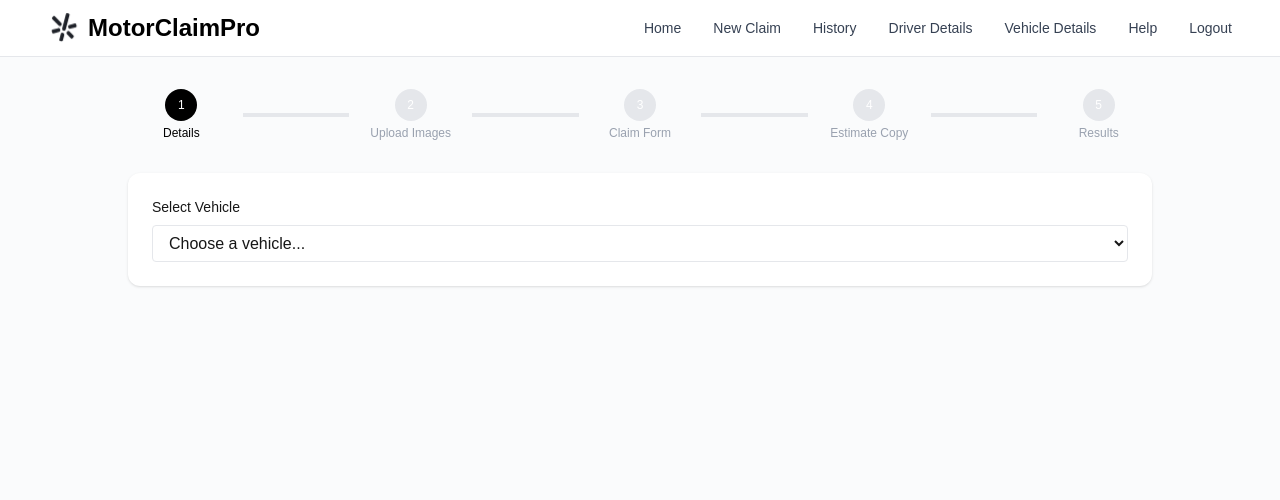
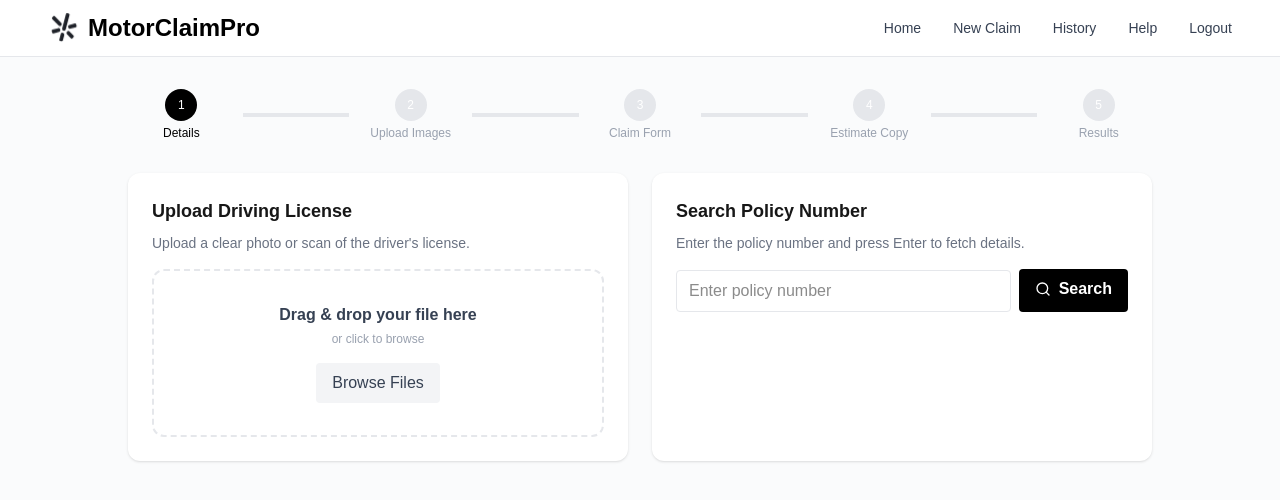
Before and after one commit to muditmadan23/Claims_Frontend, a Next.js app: page /upload in a window 1280 px wide. Shown: the top 500 px of the page. Built offline with nearby package versions, Linux system fonts and the light colour scheme.

Commit message:
changed upload page

```diff
--- a/src/app/upload/page.tsx
+++ b/src/app/upload/page.tsx
@@ -5,6 +5,7 @@ import { useRouter } from "next/navigation";
 import Navbar from "@/components/Navbar";
 import FadedTextLoader from "@/components/FadedTextLoader";
 import { API_BASE_URL } from "@/lib/config";
+import { Shield, Search as SearchIcon, FileText } from "lucide-react";
 
 export default function UploadPage() {
   const router = useRouter();
@@ -17,6 +18,20 @@ export default function UploadPage() {
     left: null,
     right: null,
   });
+  const [licenseImage, setLicenseImage] = useState<File | null>(null);
+  const [policyNumber, setPolicyNumber] = useState<string>("");
+  const [policyLookupLoading, setPolicyLookupLoading] = useState(false);
+  const [policyLookupError, setPolicyLookupError] = useState<string>("");
+  const [detailsUnlocked, setDetailsUnlocked] = useState(false);
+  const [policyDetails, setPolicyDetails] = useState<{
+    insurer: string;
+    policyNumber: string;
+    coverage: string;
+    effectiveFrom: string;
+    effectiveTo: string;
+    status: string;
+    plan: string;
+  } | null>(null);
   const [claimForm, setClaimForm] = useState<File | null>(null);
   const [claimStory, setClaimStory] = useState<string>("");
   const [claimLoading, setClaimLoading] = useState(false);
@@ -141,6 +156,36 @@ export default function UploadPage() {
     setImages((prev) => ({ ...prev, [side]: file }));
   };
 
+  const handleLicenseChange = (e: React.ChangeEvent<HTMLInputElement>) => {
+    const file = e.target.files?.[0] || null;
+    setLicenseImage(file);
+  };
+
+  const lookupPolicy = async () => {
+    const query = policyNumber.trim();
+    if (!query) return;
+    setPolicyLookupLoading(true);
+    setPolicyLookupError("");
+    try {
+      const defaultVehicleId = vehicleOptions[0]?.id || "";
+      setSelectedVehicleId(defaultVehicleId);
+      setPolicyDetails({
+        insurer: "MotorProtect Insurance Co.",
+        policyNumber: query,
+        coverage: "Comprehensive",
+        effectiveFrom: "2024-01-01",
+        effectiveTo: "2024-12-31",
+        status: "Active",
+        plan: "Gold",
+      });
+      setDetailsUnlocked(true);
+    } catch (err: any) {
+      setPolicyLookupError(err?.message || "Error searching policy");
+    } finally {
+      setPolicyLookupLoading(false);
+    }
+  };
+
   const extractClaimStory = async (file: File) => {
     setClaimLoading(true);
     setClaimError("");
@@ -217,26 +262,83 @@ export default function UploadPage() {
           </div>
         </div>
 
-        {/* Step 1: Select Car & Show Locked Details */}
+        {/* Step 1: License Upload + Policy Search, then locked details */}
         {step === 1 && (
           <div className="w-full max-w-5xl mx-auto">
 
-            <div className="bg-white rounded-xl shadow p-6 mb-6">
-              <label className="block text-sm font-medium mb-2">Select Vehicle</label>
-              <select
-                className="w-full border border-gray-200 rounded px-3 py-2 bg-white"
-                value={selectedVehicleId}
-                onChange={(e) => setSelectedVehicleId(e.target.value)}
-              >
-                <option value="">Choose a vehicle...</option>
-                {vehicleOptions.map((v) => (
-                  <option key={v.id} value={v.id}>{v.name}</option>
-                ))}
-              </select>
+            <div className="grid grid-cols-1 md:grid-cols-2 gap-6">
+              <div className="bg-white rounded-xl shadow p-6">
+                <h3 className="text-lg font-semibold mb-2">Upload Driving License</h3>
+                <p className="text-sm text-gray-500 mb-4">Upload a clear photo or scan of the driver's license.</p>
+                <div className="border-2 border-dashed border-gray-200 rounded-xl p-8 flex flex-col items-center">
+                  <div className="font-semibold text-gray-700 mb-1">Drag & drop your file here</div>
+                  <div className="text-xs text-gray-400 mb-4">or click to browse</div>
+                  <label>
+                    <input type="file" accept=".jpg,.jpeg,.png,.pdf" className="hidden" onChange={handleLicenseChange} />
+                    <div className="bg-gray-100 rounded px-4 py-2 text-center font-medium text-gray-700 cursor-pointer hover:bg-gray-200 transition">Browse Files</div>
+                  </label>
+                  {licenseImage && <div className="mt-4 text-sm text-green-600">{licenseImage.name}</div>}
+                </div>
+              </div>
+
+              <div className="bg-white rounded-xl shadow p-6">
+                <h3 className="text-lg font-semibold mb-2">Search Policy Number</h3>
+                <p className="text-sm text-gray-500 mb-4">Enter the policy number and press Enter to fetch details.</p>
+                <div className="flex items-center gap-2">
+                  <input
+                    type="text"
+                    placeholder="Enter policy number"
+                    className="flex-1 border border-gray-200 rounded px-3 py-2 bg-white"
+                    value={policyNumber}
+                    onChange={(e) => setPolicyNumber(e.target.value)}
+                    onKeyDown={(e) => {
+                      if (e.key === 'Enter') {
+                        e.preventDefault();
+                        lookupPolicy();
+                      }
+                    }}
+                  />
+                  <button
+                    type="button"
+                    onClick={lookupPolicy}
+                    className="bg-black text-white px-4 py-2 rounded font-semibold hover:bg-gray-900 transition cursor-pointer"
+                  >
+                    <span className="inline-flex items-center"><SearchIcon className="w-4 h-4 mr-2" />Search</span>
+                  </button>
+                </div>
+                {policyLookupLoading && (
+                  <div className="mt-3 text-sm text-gray-500">Searching...</div>
+                )}
+                {policyLookupError && !policyLookupLoading && (
+                  <div className="mt-3 text-sm text-red-600">{policyLookupError}</div>
+                )}
+              </div>
             </div>
 
-            {selectedVehicle && (
-              <div className="space-y-6">
+            {detailsUnlocked && licenseImage && selectedVehicle && (
+              <div className="space-y-6 mt-6">
+                <div className="bg-white rounded-xl shadow p-6">
+                  <div className="flex items-center justify-between mb-4">
+                    <h3 className="text-lg font-semibold flex items-center">
+                      <Shield className="w-5 h-5 mr-2" />
+                      Policy Details
+                    </h3>
+                    <span className="text-xs font-medium px-2.5 py-1 rounded-full bg-green-50 text-green-700 border border-green-200">Verified</span>
+                  </div>
+                  <div className="grid grid-cols-1 md:grid-cols-3 gap-4">
+                    {policyDetails ? (
+                      <>
+                        {[{label:'Policy Number', value: policyDetails.policyNumber},{label:'Insurer', value: policyDetails.insurer},{label:'Plan', value: policyDetails.plan},{label:'Coverage', value: policyDetails.coverage},{label:'Effective From', value: policyDetails.effectiveFrom},{label:'Effective To', value: policyDetails.effectiveTo},{label:'Status', value: policyDetails.status}].map((f)=> (
+                          <div key={f.label}>
+                            <label className="block text-sm font-medium mb-1">{f.label}</label>
+                            <input value={f.value} readOnly tabIndex={0} className="w-full border border-gray-200 rounded px-3 py-2 bg-gray-50 text-gray-700 cursor-text" />
+                          </div>
+                        ))}
+                      </>
+                    ) : null}
+                  </div>
+                </div>
+
                 <div className="bg-white rounded-xl shadow p-6">
                   <h3 className="text-lg font-semibold mb-4">Vehicle Information</h3>
                   <div className="grid grid-cols-1 md:grid-cols-3 gap-4">
--- a/src/components/Navbar.tsx
+++ b/src/components/Navbar.tsx
@@ -87,7 +87,7 @@ function SupportModal({ isOpen, onClose }: { isOpen: boolean; onClose: () => voi
                 <textarea id="message" name="message" required rows={4} value={formData.message} onChange={handleChange} className="w-full px-3 py-2 border border-gray-300 rounded-lg focus:outline-none focus:ring-2 focus:ring-[#1F4A75] focus:border-transparent resize-none" placeholder="Please provide detailed information about your inquiry..." />
               </div>
               <div className="pt-4">
-                <button type="submit" disabled={isSubmitting} className="w-full bg-[#1F4A75] text-white py-2 px-4 rounded-lg hover:bg-[#1a3d63] disabled:bg-gray-400 disabled:cursor-not-allowed flex items-center justify-center transition-colors">
+                <button type="submit" disabled={isSubmitting} className="w-full bg-black text-white py-2 px-4 rounded-lg hover:bg-gray-900 disabled:bg-gray-400 disabled:cursor-not-allowed flex items-center justify-center transition-colors">
                   {isSubmitting ? (<><Loader2 className="w-4 h-4 animate-spin mr-2" />Sending...</>) : (<><Send className="w-4 h-4 mr-2" />Send Message</>)}
                 </button>
               </div>
@@ -113,8 +113,6 @@ export default function Navbar() {
           <button onClick={() => router.push('/home')} className="hover:text-[#1F4A75] transition cursor-pointer">Home</button>
           <button onClick={() => router.push('/upload')} className="hover:text-[#1F4A75] transition cursor-pointer">New Claim</button>
           <button onClick={() => router.push('/dashboard')} className="hover:text-[#1F4A75] transition cursor-pointer">History</button>
-          <button onClick={() => router.push('/driver-details')} className="hover:text-[#1F4A75] transition cursor-pointer">Driver Details</button>
-          <button onClick={() => router.push('/my-vehicles')} className="hover:text-[#1F4A75] transition cursor-pointer">Vehicle Details</button>
           <button onClick={() => setShowSupportModal(true)} className="hover:text-[#1F4A75] transition cursor-pointer">Help</button>
           <button
             onClick={() => {
--- a/src/lib/data/vehicles.ts
+++ b/src/lib/data/vehicles.ts
@@ -14,7 +14,7 @@ export type Vehicle = {
 export const vehicles: Vehicle[] = [
   {
     id: "camry-2020",
-    image: "/toyota-camry.jpg",
+    image: "/camry.png",
     name: "2020 Toyota Camry",
     make: "Toyota",
     model: "Camry",
@@ -26,7 +26,7 @@ export const vehicles: Vehicle[] = [
   },
   {
     id: "crv-2022",
-    image: "/honda-crv.jpg",
+    image: "/crv.png",
     name: "2022 Honda CR-V",
     make: "Honda",
     model: "CR-V",
@@ -38,7 +38,7 @@ export const vehicles: Vehicle[] = [
   },
   {
     id: "f150-2019",
-    image: "/ford-f150.jpg",
+    image: "/f150.png",
     name: "2019 Ford F-150",
     make: "Ford",
     model: "F-150",
```
